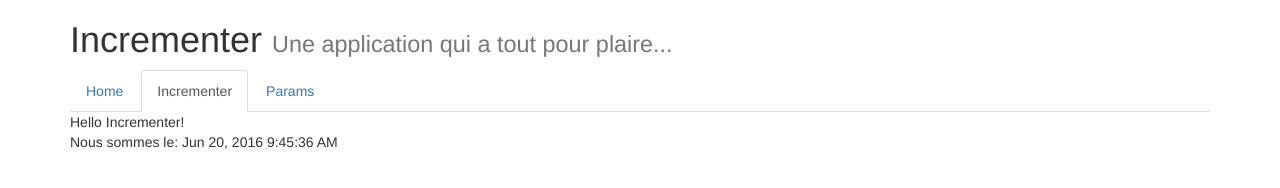
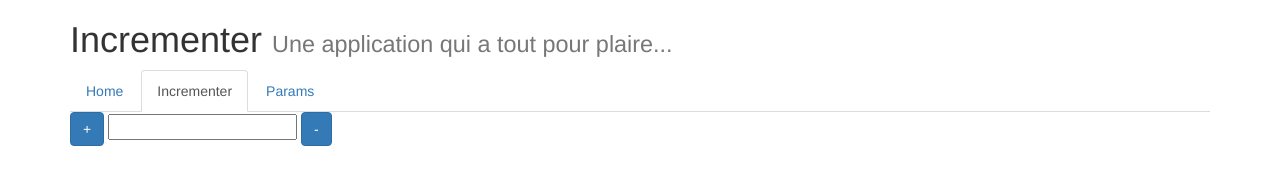
Before and after one commit to yvarni/intro-angular, a website: page index.html at #/incrementer in a window 1280 px wide. Drawn offline with Linux system fonts and the light colour scheme.

Commit message:
Mise au propre de la partie incrementer

```diff
--- a/views/incrementer/incrementer.html
+++ b/views/incrementer/incrementer.html
@@ -1,4 +1,7 @@
-Hello Incrementer!
-<p>
-    Nous sommes le: {{date | date : 'medium'}}
-</p>
+<button class="btn btn-primary">
+    +
+</button>
+<input type="number" />
+<button class="btn btn-primary">
+    -
+</button>
--- a/views/incrementer/incrementer.js
+++ b/views/incrementer/incrementer.js
@@ -1,3 +1,3 @@
 App.controller('IncrementerController', function($scope) {
-    $scope.date = Date.now();
+
 });
```
